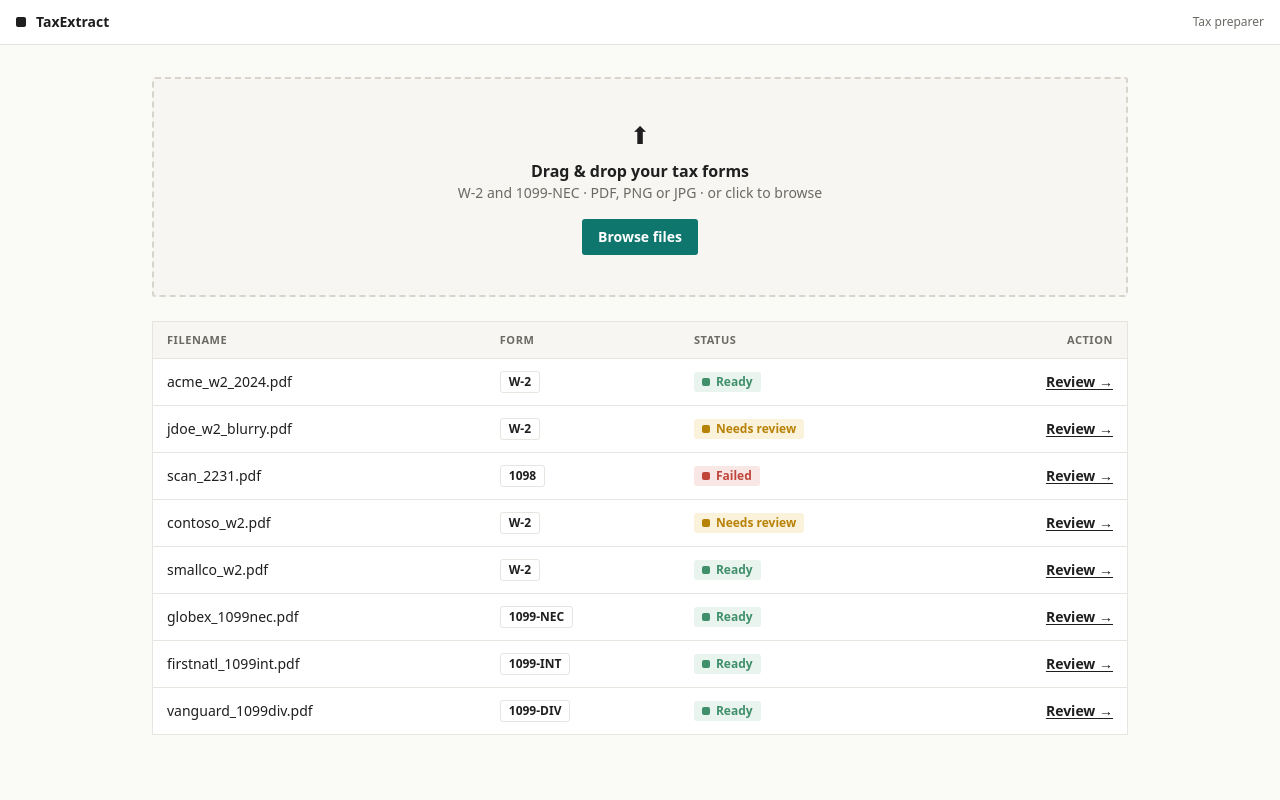
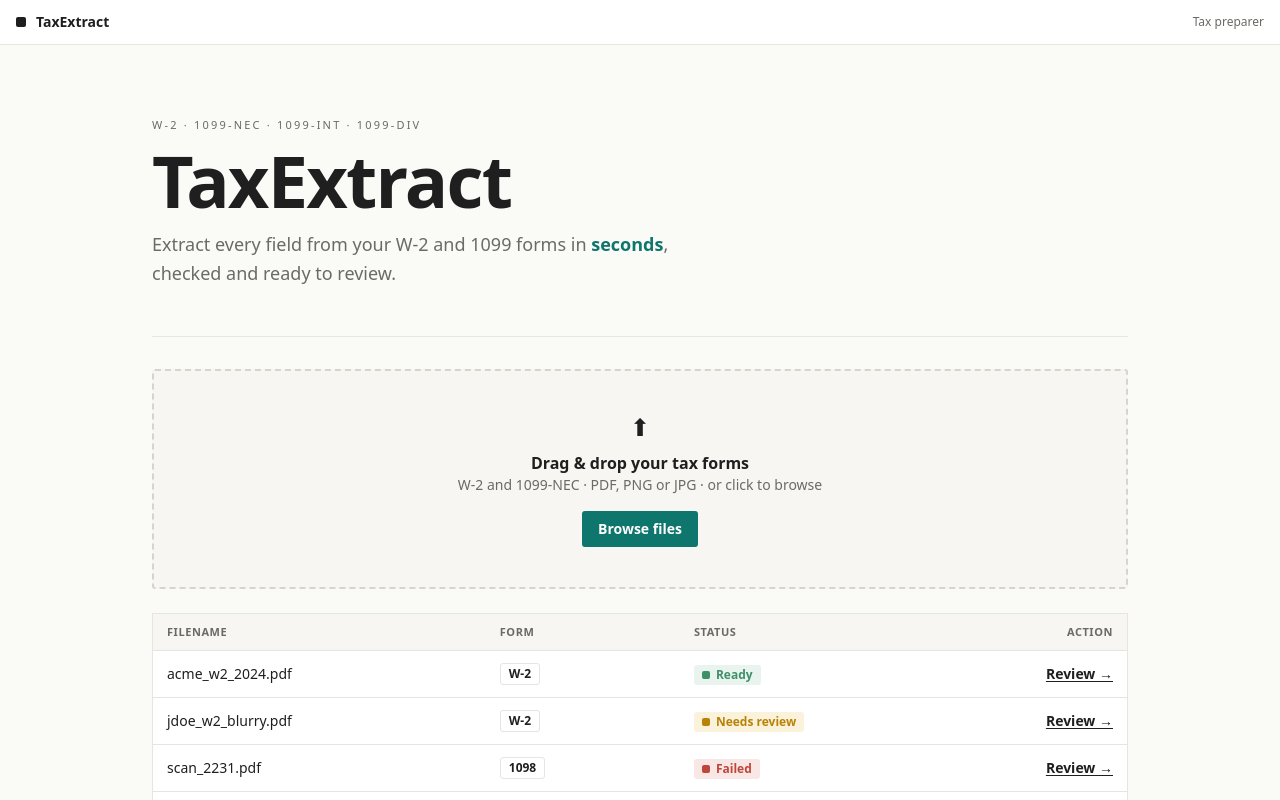
Before and after one commit to AndresL230/taxform_automation, a React (Vite) app: page / in a window 1280 px wide. Shown: the top 800 px of the page. Built offline with nearby package versions, Linux system fonts and the light colour scheme; a web font is replaced by a local one.

Commit message:
feat: minimal landing hero on Home (TaxExtract wordmark + tagline)

```diff
--- a/src/pages/Home.tsx
+++ b/src/pages/Home.tsx
@@ -13,7 +13,21 @@ export default function Home() {
         <span className="ml-auto text-xs font-medium text-muted">Tax preparer</span>
       </header>
       <main className="mx-auto max-w-5xl px-6 py-8">
-        <UploadZone onFiles={addDocuments} />
+        <section className="border-b border-border pb-10 pt-6 sm:pb-12 sm:pt-10">
+          <p className="text-[11px] font-medium uppercase tracking-[0.2em] text-muted">
+            W-2 · 1099-NEC · 1099-INT · 1099-DIV
+          </p>
+          <h1 className="mt-3 text-5xl font-black leading-[0.95] tracking-tight text-ink sm:text-7xl">
+            TaxExtract
+          </h1>
+          <p className="mt-4 max-w-xl text-base leading-relaxed text-muted sm:text-lg">
+            Extract every field from your W-2 and 1099 forms in{' '}
+            <span className="font-semibold text-accent">seconds</span>, checked and ready to review.
+          </p>
+        </section>
+        <div className="mt-8">
+          <UploadZone onFiles={addDocuments} />
+        </div>
         {batch && (
           <div className="mt-6">
             <BatchProgress done={batch.done} total={batch.total} />
```
